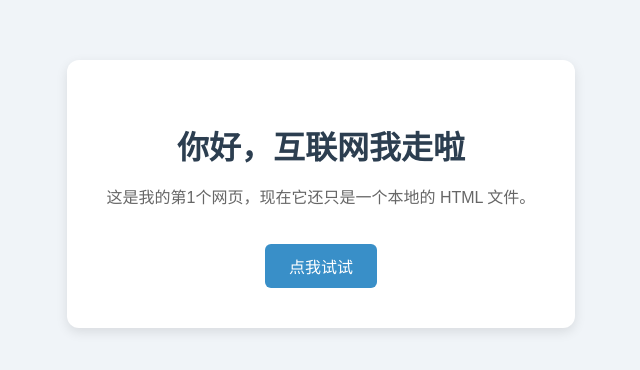
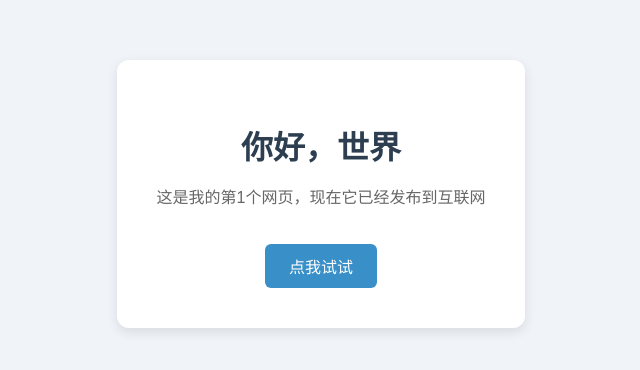
Before and after one commit to haizhangao/ssh_study, a plain HTML site: page zero-to-tech/index.html in a window 1280 px wide. Shown: the part 206-576 px from the top of the page, without its empty margins (319-959 px from the left). Drawn offline with Linux system fonts and the light colour scheme.

Commit message:
修改了首页

```diff
--- a/zero-to-tech/index.html
+++ b/zero-to-tech/index.html
@@ -9,8 +9,8 @@
 
 <body>
   <div class="card">
-    <h1>你好，互联网我走啦</h1>
-    <p id="mes">这是我的第1个网页，现在它还只是一个本地的 HTML 文件。</p>
+    <h1>你好，世界</h1>
+    <p id="mes">这是我的第1个网页，现在它已经发布到互联网</p>
     <button onclick="changeText()">点我试试</button>
   </div>
   <script src="./script.js"></script>
```
